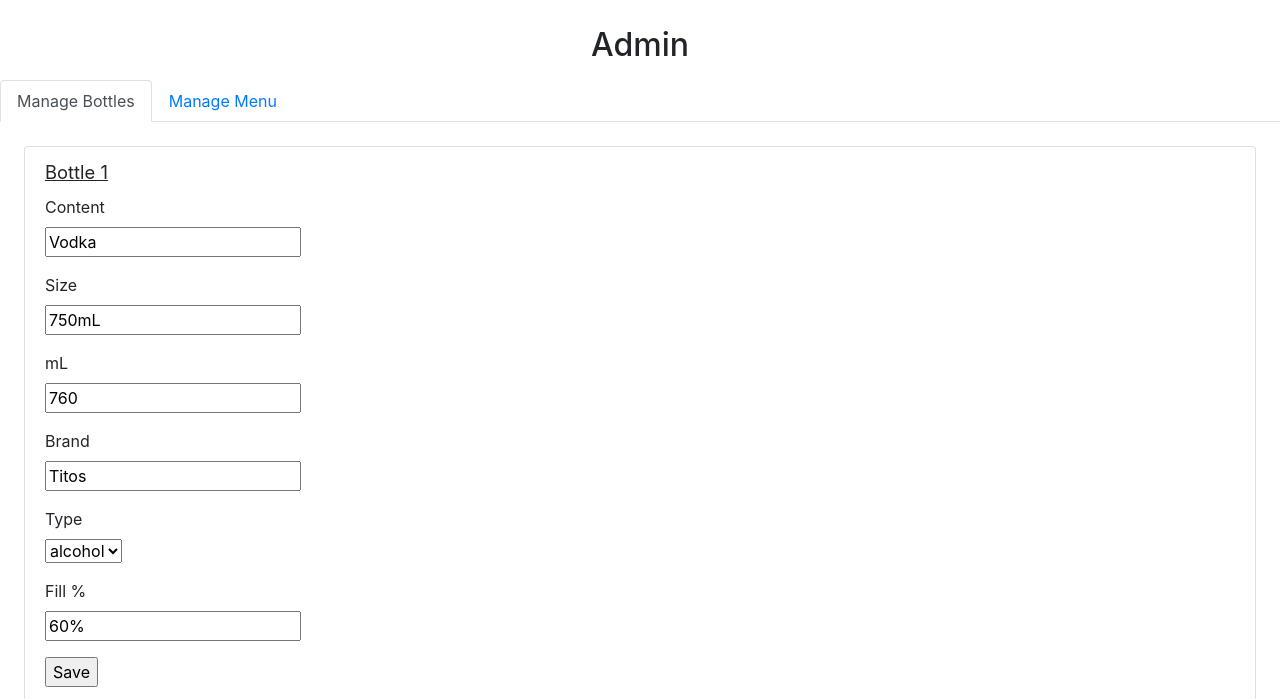
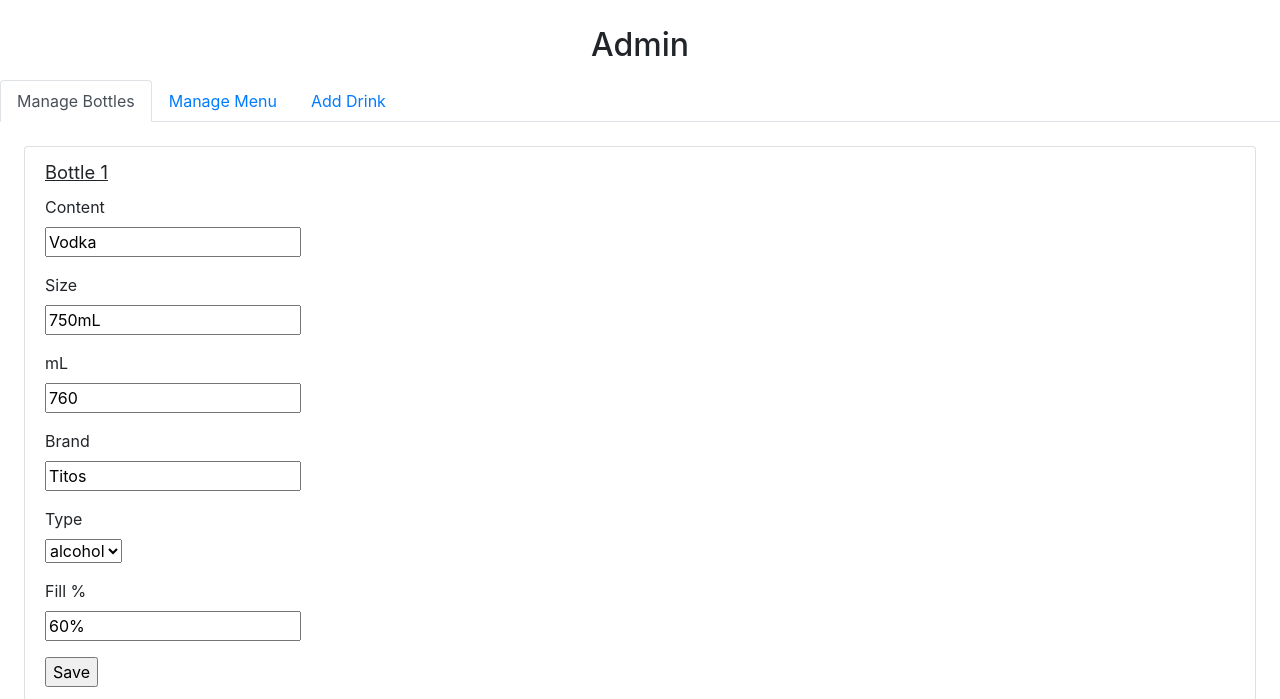
Before and after one commit to gabbyevaristo/barrl, a Flask app: page /admin in a window 1280 px wide. Shown: the part 56-755 px from the top of the page. Run offline with Flask 2, Linux system fonts and the light colour scheme; the visitor is signed in with stand-in values (Sample User, id 1); some libraries are stand-ins or nearby versions.

Commit message:
added add drink tab

```diff
--- a/templates/admin.html
+++ b/templates/admin.html
@@ -15,6 +15,9 @@
   </li>
   <li class="nav-item">
     <a class="nav-link" id="menu-tab" data-toggle="tab" href="#menu-content" role="tab" aria-selected="false"> Manage Menu </a>
+  </li>
+  <li class="nav-item">
+    <a class="nav-link" id="add-drink-tab" data-toggle="tab" href="#add-drink-content" role="tab" aria-selected="false"> Add Drink </a>
   </li>
 </ul>
 
@@ -81,6 +84,10 @@
     </div>
   </div>
 
+    <!-- Add drink -->
+  <div class="tab-pane fade show active" id="add-drink-content" role="tabpanel">
+
+  </div>
 
 </div>
 
```
